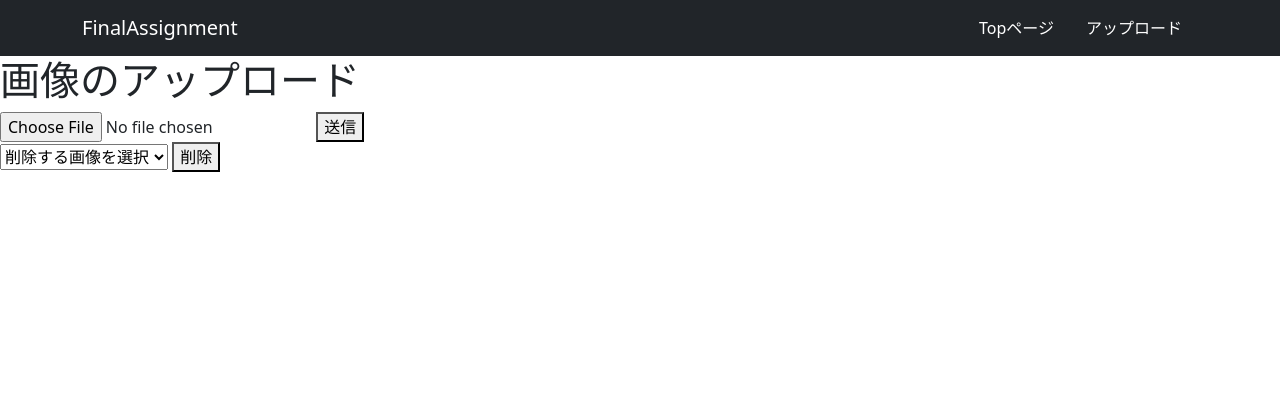
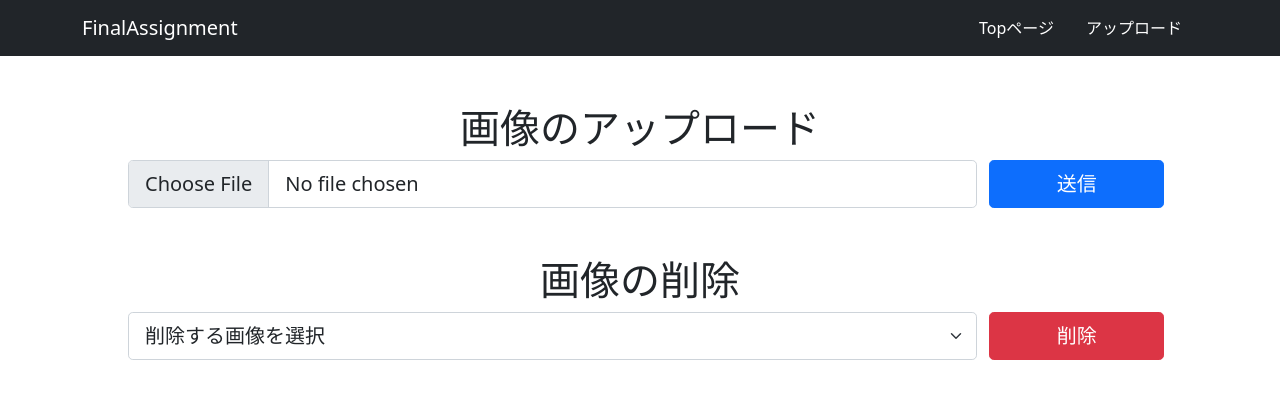
Before and after one commit to 2023AIT-OOP2-G05/FinalAssignment, a Flask app: page /upAndDel in a window 1280 px wide. Shown: the top 399 px of the page. Run offline with Flask 3, Linux system fonts and the light colour scheme.

Commit message:
レイアウトの変更

```diff
--- a/selectData.json
+++ b/selectData.json
@@ -1,8 +1,8 @@
 [
     {
-        "mode": "1",
-        "image": "liberoPAUI4519_TP_V.jpeg",
-        "question": "liberoPAUI4519_TP_V_grayScale.jpg",
+        "mode": "3",
+        "image": "UnknownLights.jpg",
+        "question": "UnknownLights_grayScale.jpg",
         "idNum": "0"
     }
 ]
--- a/templates/pictureList.html
+++ b/templates/pictureList.html
@@ -100,7 +100,7 @@
                 {% for file in target_files %}
                 <div class="col-md-3 mt-3">
                     <input type="radio" class="btn-check" name="img" id="{{ file['index'] }}" autocomplete="off" value="{{ file['filename'] }}">
-                    <label class="btn btn-outline-warning" for="{{ file['index'] }}" style="width: 100%;">
+                    <label class="btn btn-outline-warning" for="{{ file['index'] }}" style="width: 100%; padding: 2%;">
                         <img class="bd-placeholder-img" width="100%" height="170" src="{{ file['url'] }}" alt="{{ file['filename'] }}">
                     </label>
                 </div>
--- a/templates/test.html
+++ b/templates/test.html
@@ -51,8 +51,6 @@
                     <img class="after-image" src="{{data['question']}}" width="100%">
                 </div>
             </div>
-        </div>
-
             <!--回答ボタンの押下処理-->
             <div>
                 <form class="select-answer row col-12 mt-5">
@@ -73,5 +71,7 @@
                     </div>
                 </form>
             </div>
+        </div>
+
     </body>
 </html>
--- a/templates/uploadAndDelete.html
+++ b/templates/uploadAndDelete.html
@@ -30,7 +30,6 @@
             </nav>
         </header>
     </header>
-    <h1>画像のアップロード</h1>
 
     <main>
         <!--
@@ -44,22 +43,29 @@
             // .jsが不具合を起こした場合は、HTMLが直接送信を行う
         -->
 
-        <section id="send-to-upload-picture">
-            <form method="post" id="input-picture" enctype="multipart/form-data" action="/upload">
-                <input type="file"
-                       name="original-picture"
-                       required="required"
-                       accept="image/*">
-                <button type="submit" id="upload-button">送信</button>
+        <section class="mt-5" id="send-to-upload-picture" style="padding-left: 10%; padding-right: 10%;">
+
+            <h1 class="text-center">画像のアップロード</h1>
+
+            <form class="row" method="post" id="input-picture" enctype="multipart/form-data" action="/upload">
+                <div class="col-md-10">
+                    <input class="form-control form-control-lg" type="file" name="original-picture" required="required" accept="image/*">
+                </div>
+                <button class="btn btn-lg btn-primary col-md-2" type="submit" id="upload-button">送信</button>
             </form>
         </section>
 
-        <section id="send-to-delete-picture">
-            <form method="post" action="/delete" id="delete-picture">
-                <select name="picture-list" id="select-picture">
-                    <option id="selections">削除する画像を選択</option>
-                </select>
-                <button type="submit" id="delete-button">削除</button>
+        <section class="mt-5" id="send-to-delete-picture" style="padding-left: 10%; padding-right: 10%;">
+
+
+            <form class="row" method="post" action="/delete" id="delete-picture">
+                <h1 class="text-center col-12">画像の削除</h1>
+                <div class="col-md-10">
+                    <select class="form-select form-select-lg" name="picture-list" id="select-picture">
+                        <option id="selections">削除する画像を選択</option>
+                    </select>
+                </div>
+                <button class="btn btn-lg btn-danger col-md-2" type="submit" id="delete-button">削除</button>
             </form>
         </section>
     </main>
```
Also changed, not shown: README.md, processedPicture/UnknownLights_grayScale.jpg (added), processedPicture/amayanPAUI7616_TP_V4_grayScale.jpg (added), uploadsPicture/amayanPAUI7616_TP_V4.jpeg (added), uploadsPicture/liberoPAUI4519_TP_V.jpeg (added). Lines whose indentation alone changed are shown as unchanged.
